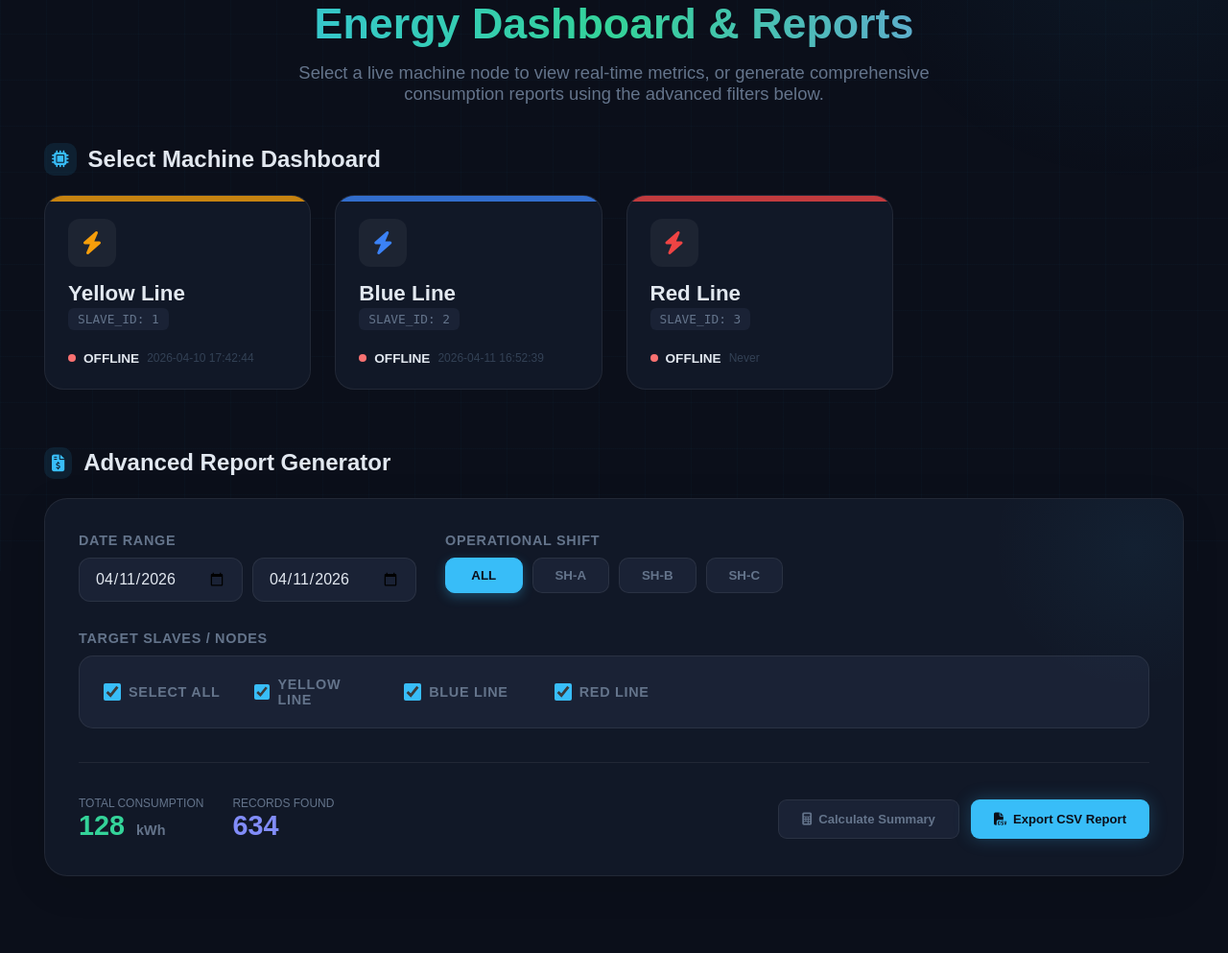
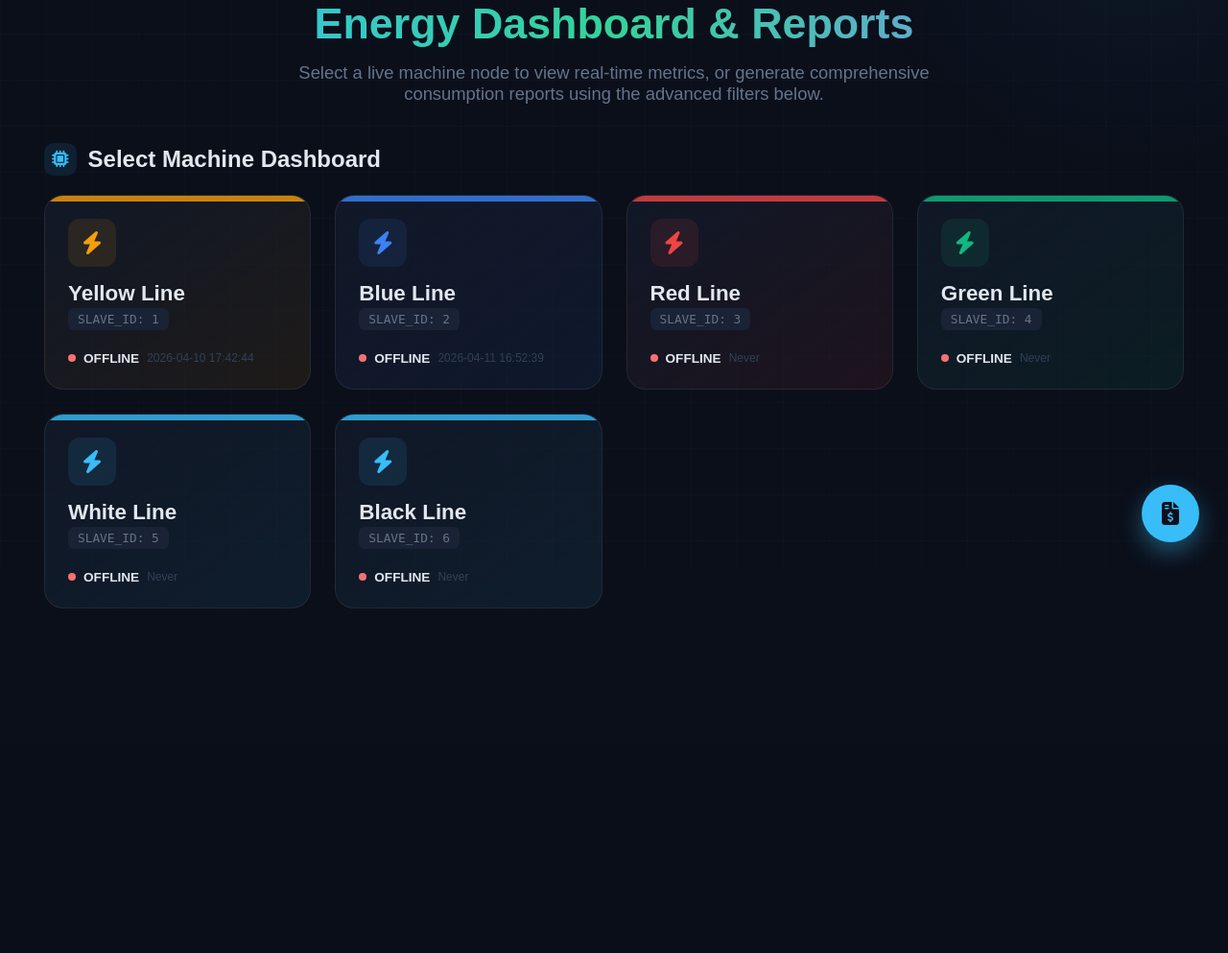
Before and after one commit to krishna99-tech/EnergyMonitoringsystem, a Flask app: page / in a window 1280 px wide. Shown: the part 205-1198 px from the top of the page at 96% size. After the commit the page ends 839 px from the top, so only its background shows below. Run offline with Flask 3, Linux system fonts and the light colour scheme; data comes from the database, SQL or seed files in the repository; both versions use the stored data as it was after the commit; some web fonts are replaced.

Commit message:
integrated layout and design for devices page

```diff
--- a/app.py
+++ b/app.py
@@ -806,51 +806,74 @@ def export_csv():
     except:
         pass
 
-    csv_rows = [as_csv_row_upper(r, mapping) for r in data]
-
-    # Shift-wise energy consumption summary (per slave)
-    total_cons = 0.0
-    shift_cons = {"A": 0.0, "B": 0.0, "C": 0.0}
-
-    # Group by slave_id for accurate diffs
-    by_slave_export = {}
+    # Group by slave for sectioning
+    by_slave_sections = {}
     for r in data:
         sid = get_any(r, "SLAVE_ID", "slave_id")
-        if sid not in by_slave_export: by_slave_export[sid] = []
-        by_slave_export[sid].append(r)
+        if sid not in by_slave_sections: by_slave_sections[sid] = []
+        by_slave_sections[sid].append(r)
 
-    for sid, slave_rows in by_slave_export.items():
-        # Sort each slave's data by timestamp
+    final_csv_rows = []
+    total_global_cons = 0.0
+    global_shift_cons = {"A": 0.0, "B": 0.0, "C": 0.0}
+
+    # Iterate through each slave section
+    for sid, slave_rows in by_slave_sections.items():
+        # Sort by timestamp
         slave_rows.sort(key=lambda x: str(get_any(x, "TIMESTAMP", "timestamp")))
-        if len(slave_rows) >= 2:
-            for i in range(1, len(slave_rows)):
-                prev = slave_rows[i - 1]
+
+        sid_str = str(sid) if sid is not None else ""
+        device_name = mapping.get(sid_str) or "Slave " + sid_str if sid_str else "Legacy Device"
+
+        # Section Header
+        final_csv_rows.append({"TIMESTAMP": f"--- SECTION: {device_name.upper()} ---"})
+
+        # Individual rows
+        slave_total = 0.0
+        slave_shifts = {"A": 0.0, "B": 0.0, "C": 0.0}
+
+        for i, r in enumerate(slave_rows):
+            final_csv_rows.append(as_csv_row_upper(r, mapping))
+
+            # Calculate consumption diff if possible
+            if i > 0:
+                prev = slave_rows[i-1]
                 curr = slave_rows[i]
                 p_val = to_float(get_any(prev, "ENERGY", "energy"))
                 c_val = to_float(get_any(curr, "ENERGY", "energy"))
                 diff = c_val - p_val
                 if diff > 0:
-                    total_cons += diff
+                    slave_total += diff
+                    total_global_cons += diff
                     s = get_any(curr, "SHIFT", "shift")
-                    if s in shift_cons:
-                        shift_cons[s] += diff
+                    if s in slave_shifts:
+                        slave_shifts[s] += diff
+                        global_shift_cons[s] += diff
 
-    csv_rows.append({})
-    csv_rows.append({"TIMESTAMP": "SUMMARY",    "SHIFT": "TOTAL CONSUMPTION", "ENERGY": f"{round(total_cons, 2)} kWh"})
-    csv_rows.append({"TIMESTAMP": "SHIFT WISE", "SHIFT": "A",     "ENERGY": f"{round(shift_cons['A'], 2)} kWh"})
-    csv_rows.append({"TIMESTAMP": "",           "SHIFT": "B",     "ENERGY": f"{round(shift_cons['B'], 2)} kWh"})
-    csv_rows.append({"TIMESTAMP": "",           "SHIFT": "C",     "ENERGY": f"{round(shift_cons['C'], 2)} kWh"})
+        # Per-Slave Summary
+        final_csv_rows.append({"TIMESTAMP": f"{device_name} SUMMARY", "SHIFT": "TOTAL", "ENERGY": f"{round(slave_total, 2)} kWh"})
+        final_csv_rows.append({"TIMESTAMP": f"{device_name} SHIFT-A", "ENERGY": f"{round(slave_shifts['A'], 2)} kWh"})
+        final_csv_rows.append({"TIMESTAMP": f"{device_name} SHIFT-B", "ENERGY": f"{round(slave_shifts['B'], 2)} kWh"})
+        final_csv_rows.append({"TIMESTAMP": f"{device_name} SHIFT-C", "ENERGY": f"{round(slave_shifts['C'], 2)} kWh"})
+        final_csv_rows.append({}) # Empty separator
+
+    # Global Summary
+    final_csv_rows.append({"TIMESTAMP": "===================="})
+    final_csv_rows.append({"TIMESTAMP": "GLOBAL SUMMARY",    "SHIFT": "TOTAL", "ENERGY": f"{round(total_global_cons, 2)} kWh"})
+    final_csv_rows.append({"TIMESTAMP": "SHIFT WISE TOTAL", "SHIFT": "A",     "ENERGY": f"{round(global_shift_cons['A'], 2)} kWh"})
+    final_csv_rows.append({"TIMESTAMP": "",           "SHIFT": "B",     "ENERGY": f"{round(global_shift_cons['B'], 2)} kWh"})
+    final_csv_rows.append({"TIMESTAMP": "",           "SHIFT": "C",     "ENERGY": f"{round(global_shift_cons['C'], 2)} kWh"})
 
     output = io.StringIO()
     writer = csv.DictWriter(output, fieldnames=CSV_EXPORT_COLUMNS, extrasaction='ignore')
     writer.writeheader()
-    writer.writerows(csv_rows)
+    writer.writerows(final_csv_rows)
 
     return send_file(
         io.BytesIO(output.getvalue().encode("utf-8")),
         mimetype="text/csv",
         as_attachment=True,
-        download_name="energy_report.csv"
+        download_name="energy_report_by_slave.csv"
     )
 
 
--- a/devices.json
+++ b/devices.json
@@ -1,6 +1,9 @@
 {
   "1": "Yellow Line",
   "2": "Blue Line" ,
-  "3": "Red Line"
+  "3": "Red Line",
+  "4": "Green Line",
+  "5": "White Line",
+  "6": "Black Line"
 
 }
--- a/templates/base.html
+++ b/templates/base.html
@@ -38,8 +38,6 @@
       --ticker-h:    38px;
       --radius:      12px;
       --radius-lg:   18px;
-      --glow-blue:   0 0 24px rgba(56,189,248,0.15);
-      --glow-purple: 0 0 24px rgba(129,140,248,0.15);
       --header-bg:   rgba(11,15,26,0.92);
     }
 
--- a/templates/devices.html
+++ b/templates/devices.html
@@ -56,7 +56,6 @@
     margin-bottom: 60px;
   }
   .device-card {
-    background: var(--surface);
     border: 1px solid var(--border);
     border-radius: 20px;
     padding: 24px;
@@ -68,6 +67,7 @@
     flex-direction: column;
     align-items: flex-start;
     gap: 15px;
+    background: linear-gradient(145deg, var(--surface) 0%, var(--card-bg, var(--surface)) 100%);
   }
   .device-card::before {
     content: '';
@@ -79,6 +79,7 @@
     transform: translateY(-8px);
     border-color: var(--card-color, var(--accent));
     box-shadow: 0 15px 35px rgba(0,0,0,0.2);
+    background: linear-gradient(145deg, var(--surface) 0%, var(--card-bg-hover, var(--surface)) 100%);
   }
   .device-icon-wrapper {
     width: 50px;
@@ -125,24 +126,89 @@
     background: var(--surface);
     border: 1px solid var(--border);
     border-radius: 24px;
-    padding: 35px;
+    padding: 30px;
     position: relative;
-    overflow: hidden;
-    backdrop-filter: blur(10px);
-    box-shadow: 0 10px 40px rgba(0,0,0,0.1);
+    overflow-y: auto;
+    max-height: 100%;
+    backdrop-filter: blur(15px);
+    box-shadow: 0 20px 50px rgba(0,0,0,0.3);
+    scrollbar-width: thin;
+    scrollbar-color: var(--accent) transparent;
   }
-  .report-container::after {
-    content: '';
-    position: absolute; top: -100px; right: -100px;
-    width: 300px; height: 300px;
-    background: radial-gradient(circle, rgba(56,189,248,0.05) 0%, transparent 70%);
-    pointer-events: none;
+  .report-container::-webkit-scrollbar { width: 4px; }
+  .report-container::-webkit-scrollbar-thumb { background: var(--accent); border-radius: 10px; }
+
+  /* ── Floating Report Panel ────────────────────────────────── */
+  .report-panel-wrapper {
+    position: fixed;
+    bottom: 90px;
+    right: 30px;
+    width: 450px;
+    max-width: calc(100vw - 40px);
+    max-height: calc(100vh - 180px);
+    z-index: 2000;
+    transform: translateY(20px);
+    opacity: 0;
+    visibility: hidden;
+    transition: all 0.4s cubic-bezier(0.175, 0.885, 0.32, 1.275);
+    display: flex;
+    flex-direction: column;
+  }
+  .report-panel-wrapper.open {
+    transform: translateY(0);
+    opacity: 1;
+    visibility: visible;
+  }
+  .report-fab {
+    position: fixed;
+    bottom: 30px;
+    right: 30px;
+    width: 60px;
+    height: 60px;
+    border-radius: 30px;
+    background: var(--accent);
+    color: #0b101b;
+    display: flex;
+    align-items: center;
+    justify-content: center;
+    font-size: 1.5rem;
+    cursor: pointer;
+    box-shadow: 0 10px 25px rgba(56,189,248,0.4);
+    z-index: 2001;
+    transition: all 0.3s;
+  }
+  .report-fab:hover {
+    transform: scale(1.1) rotate(15deg);
+    box-shadow: 0 15px 35px rgba(56,189,248,0.5);
+  }
+  .report-fab i { transition: transform 0.4s; }
+  .report-panel-wrapper.open ~ .report-fab i {
+    transform: rotate(135deg);
+    color: #fff;
+    background: var(--danger);
+    width: 100%; height: 100%; border-radius: 50%; display: flex; align-items: center; justify-content: center;
+  }
+  .report-panel-header {
+    display: flex;
+    align-items: center;
+    justify-content: space-between;
+    margin-bottom: 20px;
+  }
+  .report-panel-header h3 {
+    font-size: 1.2rem;
+    font-weight: 700;
+    color: var(--text);
+  }
+  .report-panel-header .close-panel {
+    cursor: pointer;
+    color: var(--text-muted);
+    font-size: 1.2rem;
   }
 
   .report-form {
-    display: grid;
-    grid-template-columns: repeat(auto-fit, minmax(280px, 1fr));
-    gap: 30px;
+    display: flex;
+    flex-direction: column;
+    gap: 20px;
   }
   .form-group {
     display: flex;
@@ -220,18 +286,16 @@
   }
 
   .report-summary-panel {
-    margin-top: 35px;
-    padding-top: 35px;
+    margin-top: 25px;
+    padding-top: 25px;
     border-top: 1px solid var(--border);
     display: flex;
-    justify-content: space-between;
-    align-items: center;
-    flex-wrap: wrap;
+    flex-direction: column;
     gap: 20px;
   }
   .summary-stats {
     display: flex;
-    gap: 30px;
+    justify-content: center;
   }
   .stat-item {
     display: flex;
@@ -305,69 +369,80 @@
     <!-- Loaded via JS -->
   </div>
 
-  <div class="section-title">
-    <i class="fa-solid fa-file-invoice-dollar"></i>
-    Advanced Report Generator
-  </div>
-
+  <!-- Floating Report Panel Wrapper -->
+  <div class="report-panel-wrapper" id="report-panel">
     <div class="report-container">
       <div id="loading-overlay">
         <i class="fa-solid fa-gear fa-spin fa-2x" style="color: var(--accent);"></i>
-      <span style="font-weight: 600; letter-spacing: 0.05em;">PROCESSING DATA...</span>
+        <span style="font-weight: 600; letter-spacing: 0.05em;">PROCESSING...</span>
+      </div>
+
+      <div class="report-panel-header">
+        <h3><i class="fa-solid fa-chart-line" style="color: var(--accent); margin-right: 8px;"></i> Generate Reports</h3>
+        <span class="close-panel" onclick="toggleReportPanel()"><i class="fa-solid fa-xmark"></i></span>
       </div>
 
       <div class="report-form">
         <div class="form-group">
           <label>Date Range</label>
-        <div style="display: flex; gap: 10px;">
-          <input type="date" id="start-date" class="input-control" style="flex: 1;">
-          <input type="date" id="end-date" class="input-control" style="flex: 1;">
+          <div style="display: flex; gap: 8px;">
+            <input type="date" id="start-date" class="input-control" style="flex: 1; font-size: 0.85rem;">
+            <input type="date" id="end-date" class="input-control" style="flex: 1; font-size: 0.85rem;">
           </div>
         </div>
 
         <div class="form-group">
-        <label>Operational Shift</label>
-        <div class="shift-selector">
-          <button class="shift-btn active" data-shift="ALL">ALL</button>
-          <button class="shift-btn" data-shift="A">SH-A</button>
-          <button class="shift-btn" data-shift="B">SH-B</button>
-          <button class="shift-btn" data-shift="C">SH-C</button>
-        </div>
+          <label>Shift Wise Monitoring</label>
+          <select id="shift-select" class="input-control">
+            <option value="ALL">ALL SHIFTS</option>
+            <option value="A">SHIFT - A</option>
+            <option value="B">SHIFT - B</option>
+            <option value="C">SHIFT - C</option>
+          </select>
         </div>
 
-      <div class="form-group" style="grid-column: 1 / -1;">
-        <label>Target Slaves / Nodes</label>
-        <div class="slave-selector" id="slave-selector">
-          <label class="slave-item">
-            <input type="checkbox" id="select-all-slaves" checked>
-            <span>SELECT ALL</span>
-          </label>
-          <!-- Dynamic slave list -->
+        <div class="form-group">
+          <label>Node Selection Scope</label>
+          <div style="display: flex; flex-direction: column; gap: 12px; background: var(--surface-2); padding: 15px; border-radius: 12px; border: 1px solid var(--border);">
+            <select id="target-mode" class="input-control" onchange="toggleSlaveSelect()" style="background: var(--surface);">
+              <option value="ALL">ALL NODES</option>
+              <option value="SPECIFIC">SPECIFIC NODES</option>
+            </select>
+
+            <div id="slave-select-group" style="display: none; flex-direction: column; gap: 8px;">
+              <span style="font-size: 0.75rem; color: var(--text-muted); font-weight: 600;">SELECT SPECIFIC SLAVES:</span>
+              <select id="slave-select" class="input-control" multiple style="height: 100px; background: var(--surface);">
+                <!-- Dynamic slave options -->
+              </select>
+              <small style="color: var(--text-dim); font-size: 0.65rem;">Hold Ctrl/Cmd to select multiple</small>
+            </div>
           </div>
         </div>
       </div>
 
       <div class="report-summary-panel">
         <div class="summary-stats">
-        <div class="stat-item">
-          <span class="stat-label">Total Consumption</span>
+          <div class="stat-item" style="text-align: center;">
+            <span class="stat-label" id="consumption-label">Total Shift Consumption</span>
             <span class="stat-value" id="summary-total">0.00 <span class="unit">kWh</span></span>
-        </div>
-        <div class="stat-item">
-          <span class="stat-label">Records Found</span>
-          <span class="stat-value" id="summary-count" style="color: var(--accent-2);">0</span>
           </div>
         </div>
 
-      <div class="report-actions">
-        <button class="btn btn-secondary" onclick="updateSummary()" style="padding: 12px 24px;">
-          <i class="fa-solid fa-calculator"></i> Calculate Summary
+        <div class="report-actions" style="flex-direction: column; width: 100%;">
+          <button class="btn btn-secondary" onclick="updateSummary()" style="padding: 12px; width: 100%;">
+            <i class="fa-solid fa-calculator"></i> Calculate Consumption
           </button>
-        <button class="btn btn-primary" onclick="downloadReport()" style="padding: 12px 24px;">
-          <i class="fa-solid fa-file-csv"></i> Export CSV Report
+          <button class="btn btn-primary" onclick="downloadReport()" style="padding: 12px; width: 100%;">
+            <i class="fa-solid fa-file-csv"></i> Download CSV
           </button>
         </div>
       </div>
+    </div>
+  </div>
+
+  <!-- Floating Toggle Icon -->
+  <div class="report-fab" id="report-fab" onclick="toggleReportPanel()" title="Open Report Generator">
+    <i class="fa-solid fa-file-invoice-dollar"></i>
   </div>
 </div>
 {% endblock %}
@@ -420,10 +495,14 @@
       const color = getColorStyles(d.name);
       const card = document.createElement('div');
       card.className = 'device-card';
+
+      // Set thematic colors for the "filled" look
       card.style.setProperty('--card-color', color);
+      card.style.setProperty('--card-bg', color + '15');
+      card.style.setProperty('--card-bg-hover', color + '2a');
 
       card.innerHTML = `
-        <div class="device-icon-wrapper"><i class="fa-solid fa-bolt"></i></div>
+        <div class="device-icon-wrapper" style="background: ${color}1a;"><i class="fa-solid fa-bolt"></i></div>
         <div class="device-info">
           <h3>${d.name}</h3>
           <span class="device-id-badge">SLAVE_ID: ${d.device_ip}</span>
@@ -446,45 +525,46 @@
   }
 
   function renderSlaveSelector() {
-    const selector = document.getElementById('slave-selector');
-    // Keep the "Select All"
-    const selectAll = selector.querySelector('.slave-item');
-    selector.innerHTML = '';
-    selector.appendChild(selectAll);
+    const selector = document.getElementById('slave-select');
+    selector.innerHTML = ''; // Specific nodes only
 
     allDevices.forEach(d => {
-      const label = document.createElement('label');
-      label.className = 'slave-item';
-      label.innerHTML = `
-        <input type="checkbox" class="slave-checkbox" value="${d.device_ip}" checked>
-        <span>${d.name}</span>
-      `;
-      selector.appendChild(label);
-    });
-
-    // Wire up events
-    document.getElementById('select-all-slaves').addEventListener('change', (e) => {
-      document.querySelectorAll('.slave-checkbox').forEach(cb => cb.checked = e.target.checked);
+      const opt = document.createElement('option');
+      opt.value = d.device_ip;
+      opt.innerText = d.name;
+      selector.appendChild(opt);
     });
   }
 
-  // Shift Toggle
-  document.querySelectorAll('.shift-btn').forEach(btn => {
-    btn.onclick = () => {
-      document.querySelectorAll('.shift-btn').forEach(b => b.classList.remove('active'));
-      btn.classList.add('active');
-      selectedShift = btn.dataset.shift;
+  function toggleSlaveSelect() {
+      const mode = document.getElementById('target-mode').value;
+      const group = document.getElementById('slave-select-group');
+      group.style.display = (mode === 'SPECIFIC') ? 'flex' : 'none';
+  }
+
+  // Shift Change
+  document.getElementById('shift-select').onchange = (e) => {
+      selectedShift = e.target.value;
   };
-  });
 
   function getReportFilters() {
     const startDate = document.getElementById('start-date').value;
     const endDate = document.getElementById('end-date').value;
-    const slaves = Array.from(document.querySelectorAll('.slave-checkbox:checked')).map(cb => {
-        // Try parsing to int as app expects list of IDs
-        const val = cb.value;
+    const mode = document.getElementById('target-mode').value;
+
+    let slaves = [];
+    if (mode === 'ALL') {
+        slaves = allDevices.map(d => {
+            const val = d.device_ip;
             return isNaN(val) ? val : parseInt(val);
         });
+    } else {
+        const slaveSelect = document.getElementById('slave-select');
+        slaves = Array.from(slaveSelect.selectedOptions).map(opt => {
+            const val = opt.value;
+            return isNaN(val) ? val : parseInt(val);
+        });
+    }
 
     return {
       start_date: startDate,
@@ -509,11 +589,31 @@
       const data = await resp.json();
 
       document.getElementById('summary-total').innerHTML = `${data.total_energy.toLocaleString()} <span class="unit">kWh</span>`;
-      document.getElementById('summary-count').innerText = data.count.toLocaleString();
+
+      // Update label based on shift
+      const label = document.getElementById('consumption-label');
+      if (selectedShift === 'ALL') {
+          label.innerText = 'Total Daily Consumption';
+      } else {
+          label.innerText = `Shift ${selectedShift} Total Consumption`;
+      }
     } catch (e) {
       console.error(e);
     } finally {
       document.getElementById('loading-overlay').style.display = 'none';
+    }
+  }
+
+  function toggleReportPanel() {
+      const panel = document.getElementById('report-panel');
+      const fab = document.getElementById('report-fab');
+      panel.classList.toggle('open');
+
+      const icon = fab.querySelector('i');
+      if (panel.classList.contains('open')) {
+          icon.className = 'fa-solid fa-xmark';
+      } else {
+          icon.className = 'fa-solid fa-file-invoice-dollar';
       }
   }
 
```
Also changed, not shown: energy.db. Lines whose indentation alone changed are shown as unchanged.
